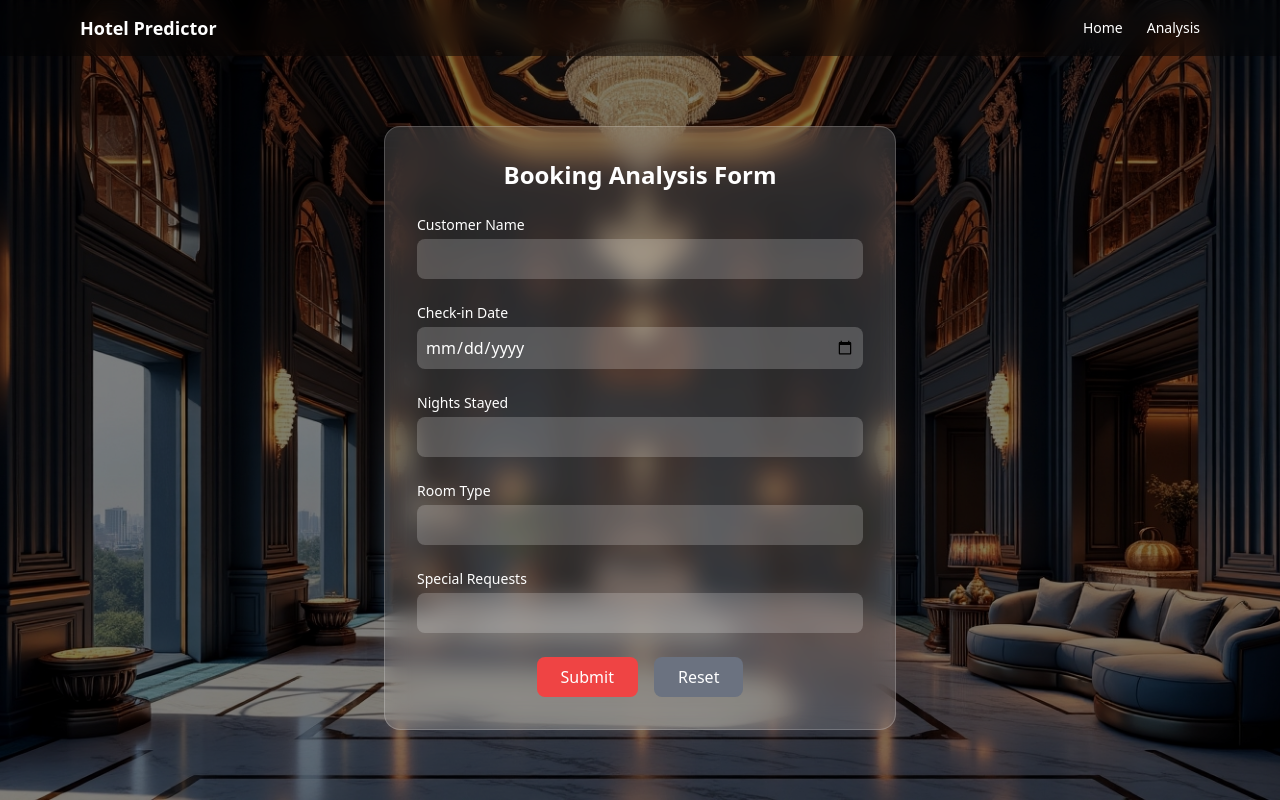
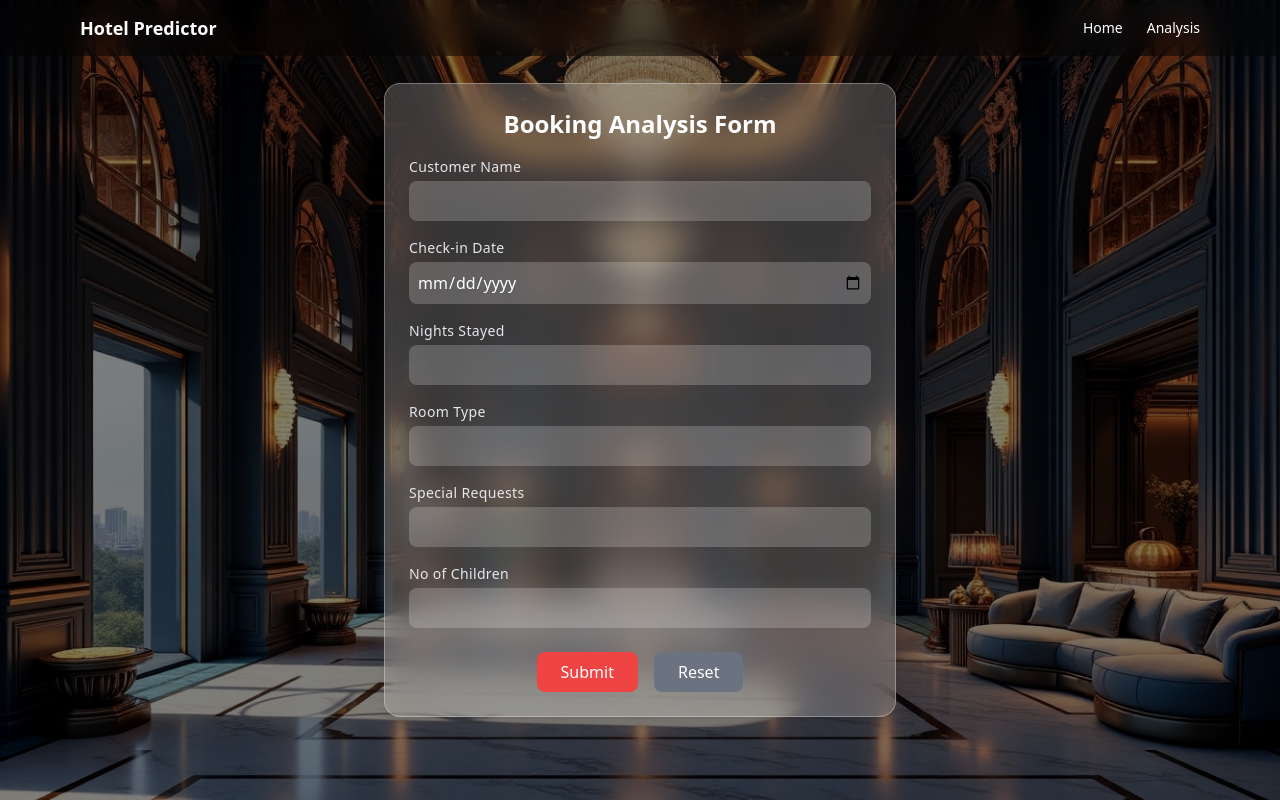
Before and after one commit to PrithikaChakraborty/Hotel-Booking-Cancellation-Prediction, a plain HTML site: page Frontend/analysis.html in a window 1280 px wide. Drawn offline with nearby package versions, Linux system fonts and the light colour scheme.

Commit message:
analysis form modularised

```diff
--- a/Frontend/analysis.html
+++ b/Frontend/analysis.html
@@ -8,50 +8,57 @@
   <script src="scripts/analysis_script.js" defer></script>
   <link rel="stylesheet" href="style.css">
 </head>
-<body class="bg-cover bg-center min-h-screen text-white" >
+<body class="bg-cover bg-center min-h-screen text-white">
 
   <div id="bgimg"></div>
   <div id="navbar"></div>
 
   <!-- Form -->
-  <section class="flex justify-center items-center min-h-screen px-4">
-    <form id="analysisForm" class="glass p-8 rounded-2xl w-full max-w-lg space-y-6 mt-14">
-      <h2 class="text-2xl font-bold text-center mb-4">Booking Analysis Form</h2>
+  <section class="flex items-center justify-center min-h-screen px-4">
+    <div class="w-full max-w-lg p-6 rounded-2xl shadow-lg
+                bg-white/20 backdrop-blur-lg border border-white/30
+                max-h-[80vh] overflow-y-auto scrollbar-thin scrollbar-thumb-white/30 scrollbar-track-transparent">
 
+      <h2 class="text-2xl font-bold mb-4 text-center">Booking Analysis Form</h2>
+
+      <form id="analysisForm" class="space-y-4">
         <div>
-        <label class="block mb-1 text-sm">Customer Name</label>
-        <input type="text" class="w-full p-2 rounded-lg bg-white/20 focus:outline-none" required>
+          <label class="form-label">Customer Name</label>
+          <input type="text" class="form-input" required>
         </div>
 
         <div>
-        <label class="block mb-1 text-sm">Check-in Date</label>
-        <input type="date" class="w-full p-2 rounded-lg bg-white/20 focus:outline-none" required>
+          <label class="form-label">Check-in Date</label>
+          <input type="date" class="form-input" required>
         </div>
 
         <div>
-        <label class="block mb-1 text-sm">Nights Stayed</label>
-        <input type="number" class="w-full p-2 rounded-lg bg-white/20 focus:outline-none" required>
+          <label class="form-label">Nights Stayed</label>
+          <input type="number" class="form-input" required>
         </div>
 
         <div>
-        <label class="block mb-1 text-sm">Room Type</label>
-        <input type="text" class="w-full p-2 rounded-lg bg-white/20 focus:outline-none" required>
+          <label class="form-label">Room Type</label>
+          <input type="text" class="form-input" required>
         </div>
 
         <div>
-        <label class="block mb-1 text-sm">Special Requests</label>
-        <input type="text" class="w-full p-2 rounded-lg bg-white/20 focus:outline-none">
+          <label class="form-label">Special Requests</label>
+          <input type="text" class="form-input">
         </div>
 
-      <div class="flex justify-center space-x-4">
+        <div>
+          <label class="form-label">No of Children</label>
+          <input type="text" class="form-input">
+        </div>
+
+        <div class="flex justify-center space-x-4 pt-2">
           <button type="submit" class="px-6 py-2 rounded-lg bg-red-500 hover:bg-red-600">Submit</button>
           <button type="reset" class="px-6 py-2 rounded-lg bg-gray-500 hover:bg-gray-600">Reset</button>
         </div>
       </form>
+    </div>
   </section>
 
-  <script>
-
-  </script>
 </body>
 </html>
--- a/Frontend/style.css
+++ b/Frontend/style.css
@@ -4,3 +4,26 @@
       -webkit-backdrop-filter: blur(12px);
       border: 1px solid rgba(255, 255, 255, 0.2);
     }
+/* Reusable Form Styles */
+.form-label {
+  display: block;
+  margin-bottom: 0.25rem;
+  font-size: 0.875rem; /* text-sm */
+  font-weight: 500;    /* font-medium */
+  letter-spacing: 0.025em; /* tracking-wide */
+  color: #e5e7eb; /* text-gray-200 */
+}
+
+.form-input {
+  width: 100%;
+  padding: 0.5rem;
+  border-radius: 0.5rem;
+  background: rgba(255, 255, 255, 0.2);
+  outline: none;
+  color: white;
+}
+
+.form-input:focus {
+  outline: none;
+  box-shadow: 0 0 0 2px rgba(248, 113, 113, 0.7); /* focus:ring-red-400 */
+}
```
Lines whose indentation alone changed are shown as unchanged.
